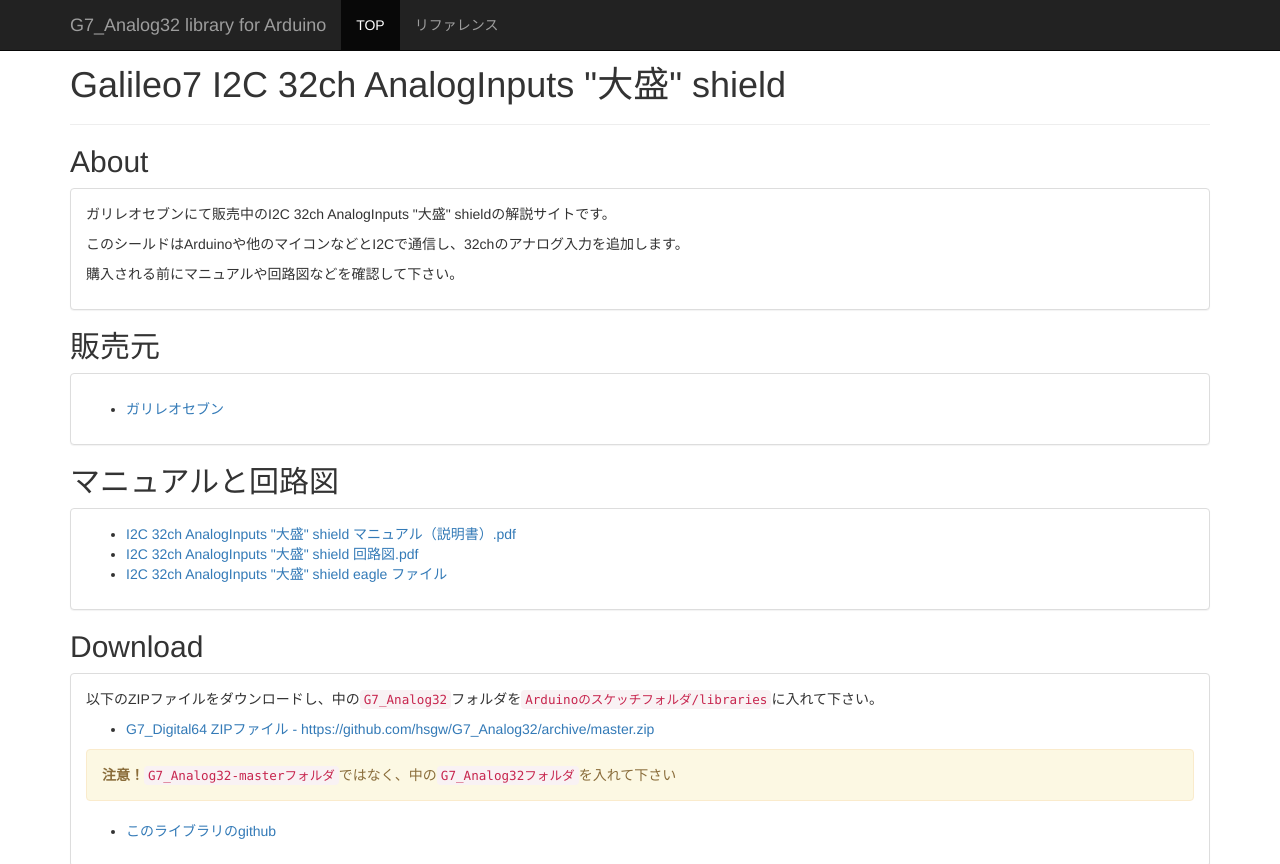
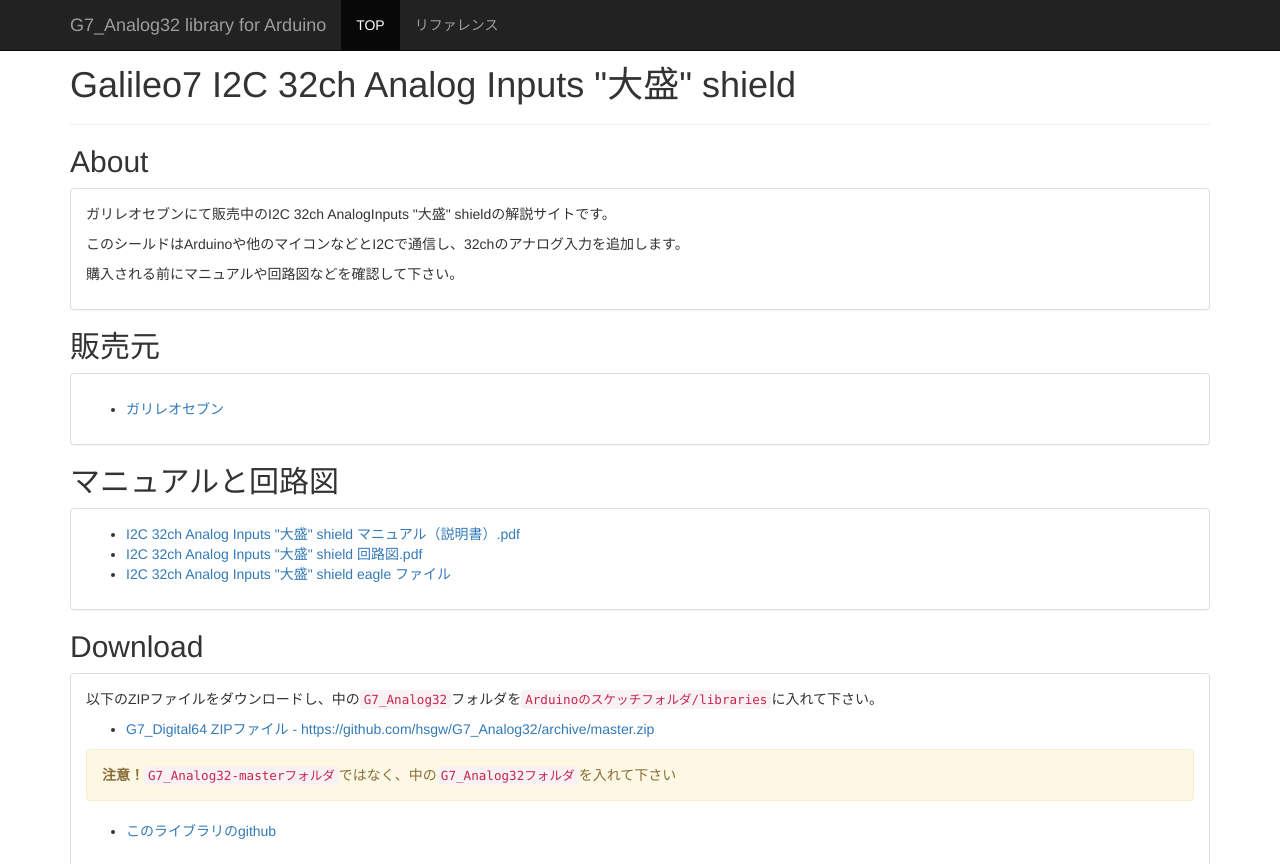
Before and after one commit to hsgw/G7_Analog32, a plain HTML site: page index.html in a window 1280 px wide. Shown: the top 864 px of the page. Drawn offline with nearby package versions, Linux system fonts and the light colour scheme.

Commit message:
Fix typo

```diff
--- a/index.html
+++ b/index.html
@@ -45,7 +45,7 @@
 
     <div class="container header">
       <div class="page-header">
-        <h1>Galileo7 I2C 32ch AnalogInputs "大盛" shield</h1>
+        <h1>Galileo7 I2C 32ch Analog Inputs "大盛" shield</h1>
       </div>
 
       <div>
@@ -73,9 +73,9 @@
         <div class="panel panel-default">
           <div class="panel-body">
             <ul>
-              <li><a href="G7_Analog32_Shield_Manual_rev1.pdf">I2C 32ch AnalogInputs "大盛" shield マニュアル（説明書）.pdf</a></li>
-              <li><a href="G7_Analog32_sch.pdf">I2C 32ch AnalogInputs "大盛" shield 回路図.pdf</a></li>
-              <li><a href="io_Analog32_eagle.zip">I2C 32ch AnalogInputs "大盛" shield eagle ファイル</a></li>
+              <li><a href="G7_Analog32_Shield_Manual_rev1.pdf">I2C 32ch Analog Inputs "大盛" shield マニュアル（説明書）.pdf</a></li>
+              <li><a href="G7_Analog32_sch.pdf">I2C 32ch Analog Inputs "大盛" shield 回路図.pdf</a></li>
+              <li><a href="io_analog32_eagle.zip">I2C 32ch Analog Inputs "大盛" shield eagle ファイル</a></li>
             </ul>
           </div>
         </div>
```
